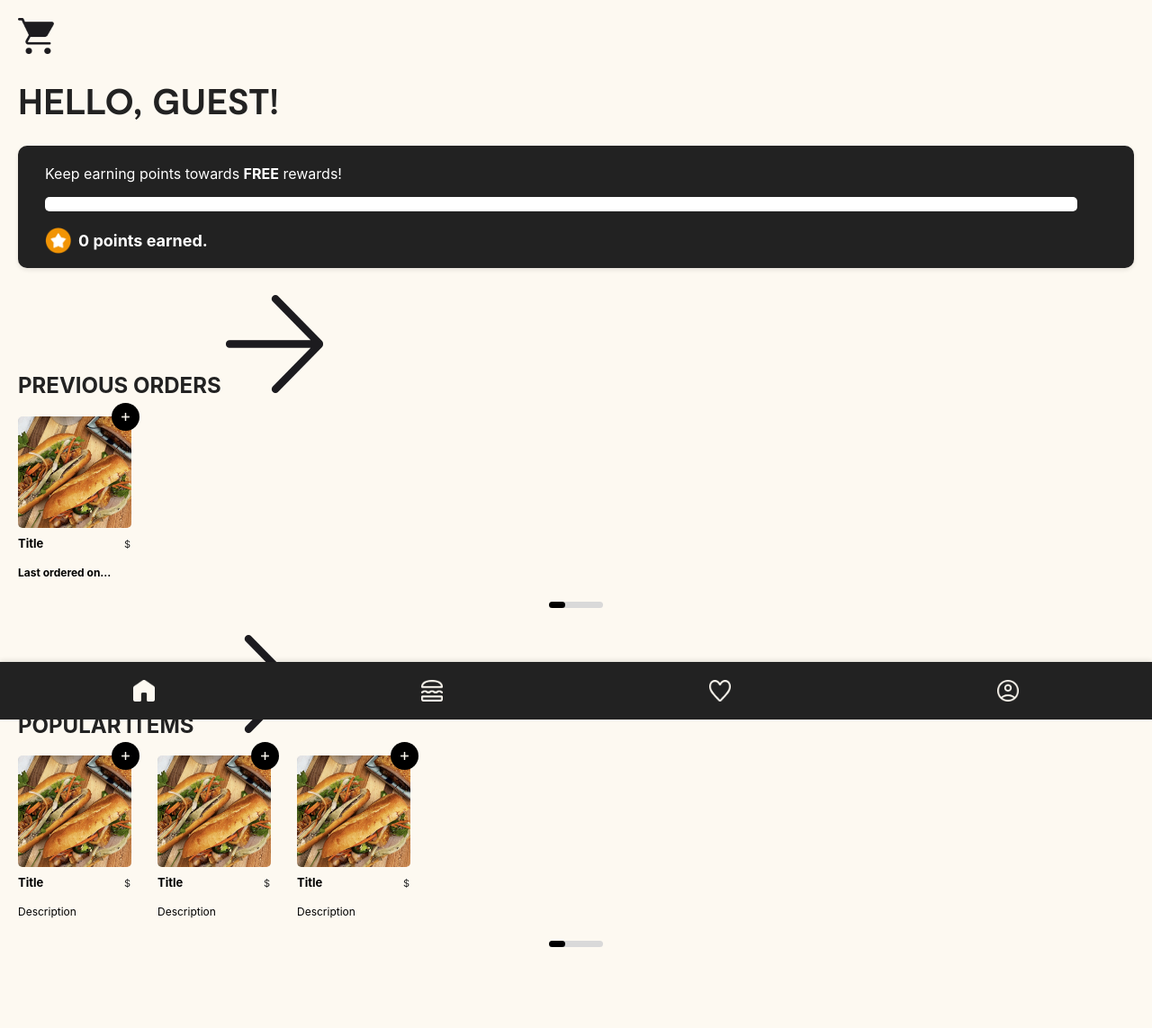
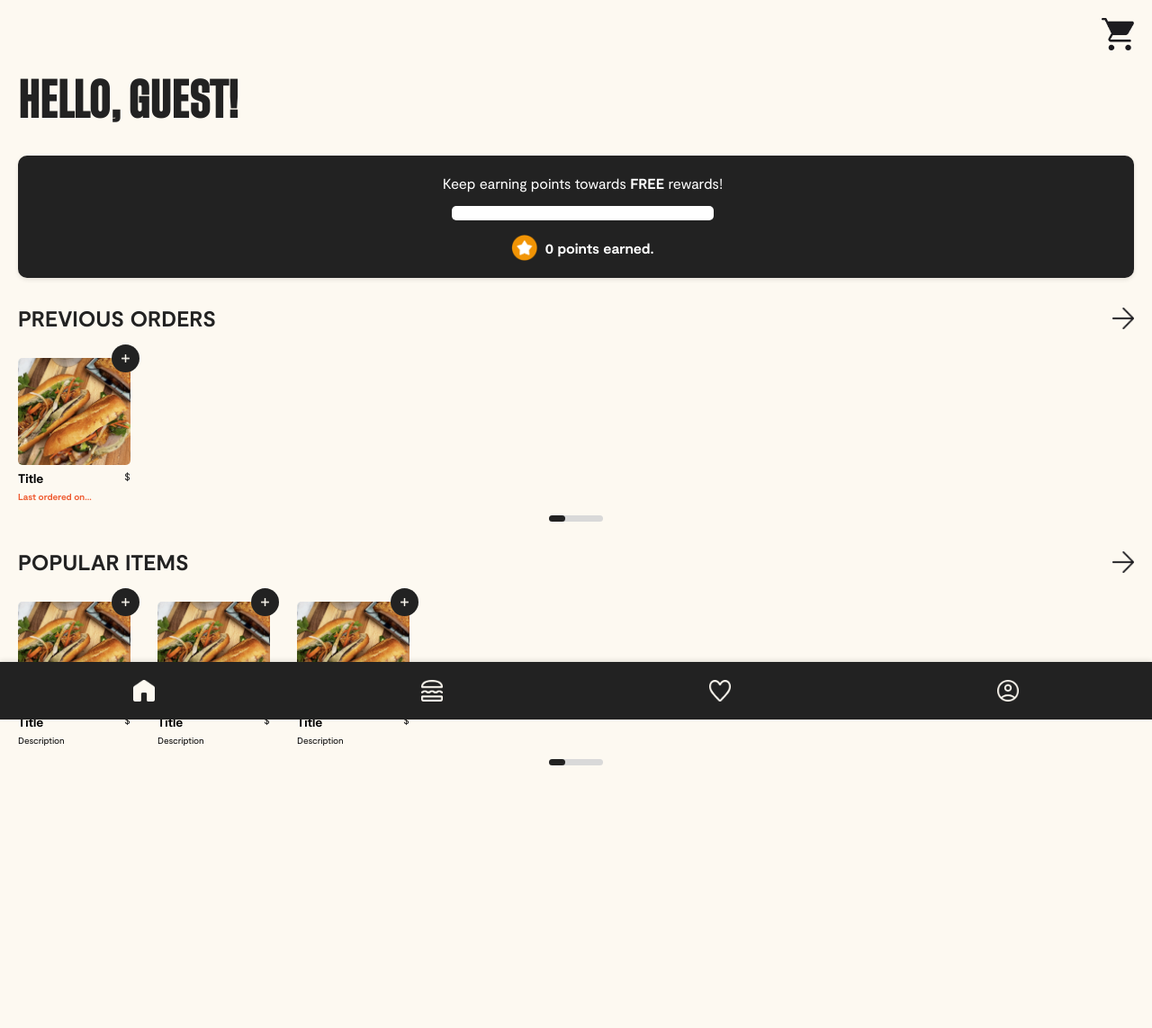
Before and after one commit to mjc498/idm216-lennox-app, a PHP site: page / in a window 1280 px wide. Shown: the whole page at 90% size. After the commit the page ends 851 px from the top, so only its background shows below. Run offline with PHP 8.4, Linux system fonts and the light colour scheme.

Commit message:
🤍 css housekeeping

```diff
--- a/public_html/css/styles.css
+++ b/public_html/css/styles.css
@@ -7,51 +7,46 @@
     --primary-button-color: #D4E377;
     --accent-color-one: #EF5A30;
     --accent-color-two: #FEAE33;
-    --box-shadow-color: rgba(0, 0, 0, 0.1);
 }
-
-/* ------------------------------------------ */
-/* FONTS */
-@import url('https://fonts.googleapis.com/css2?family=Inter:wght@400;700&display=swap');
-@import url('https://fonts.googleapis.com/css2?family=Moderat:wght@400;700&display=swap');
-@import url('https://fonts.googleapis.com/css2?family=Roboto:wght@400;700&display=swap');
 
 /* ------------------------------------------ */
 /* TEXT */
 body {
-    font-family: 'Inter', sans-serif;
+    font-family: 'Moderat', sans-serif;
     background-color: var(--primary-bg-color);
     margin: 0;
-    padding: 20px 20px 70px 20px;
+    padding: 20px 20px 70px;
 }
 
 h1 {
-    font-family: 'Moderat', sans-serif;
-    font-size: 40px;
+    font-family: 'Tusker Grotesk', sans-serif;
+    font-size: 44px;
     color: var(--primary-font-color);
     display: flex;
     justify-content: space-between;
     align-items: center;
+    margin-top: 60px;
 }
 
 .section-title {
     font-size: 24px;
     color: var(--primary-font-color);
-    margin-top: 30px;
-}
-
-.see-more {
-    float: right;
-    font-size: 14px;
-    margin-top: 10px;
+    margin: 30px 0;
+    display: flex;
+    justify-content: space-between;
+    align-items: center;
+    width: 100%;
 }
 
 /* ------------------------------------------ */
 /* ICONS */
 .cart-icon {
-    width: 40px;
-    height: 40px;
+    width: 36px;
+    height: 36px;
     cursor: pointer;
+    position: absolute;
+    top: 20px;
+    right: 20px;
 }
 
 .star-icon {
@@ -60,38 +55,42 @@ h1 {
     margin-right: 8px;
 }
 
+.arrow-icon {
+    width: 24px;
+    height: 24px;
+    cursor: pointer;
+}
+
 /* ------------------------------------------ */
 /* POINTS SECTION */
 .points-bar {
     background: var(--primary-font-color);
-    padding: 15px;
-    padding-left: 30px;
+    padding: 5px 15px 15px 30px;
     border-radius: 10px;
     box-shadow: 0px 2px 5px rgba(0, 0, 0, 0.1);
-    text-align: left;
+    text-align: center;
     margin-top: 10px;
     color: var(--secondary-bg-color);
     height: 116px;
-    padding-top: 5px; /* Adjust to move content up */
-
 }
 
 .points-earned {
-    font-weight: 700;
-    color: var(--secondary-bg-color);
-    font-size: 18px;
+    font-size: 16px;
     display: flex;
     align-items: center;
+    justify-content: center;
+    width: 100%;
 }
 
 .progress-bar {
     height: 16px;
-    width: 100%;
-    max-width: 96%;
+    width: 291px;
+    max-width: 100%;
     border-radius: 5px;
     background: var(--secondary-bg-color);
     position: relative;
     overflow: hidden;
+    margin: 10px auto;
 }
 
 .points-number {
@@ -100,26 +99,24 @@ h1 {
 }
 
 /* ------------------------------------------ */
-/* FOOD ITEMS */
-.orders-container,
-.popular-items {
+/* PREVIOUS ORDERS | POPULAR ITEMS */
+.orders-container {
     display: flex;
     overflow-x: auto;
     gap: 15px;
     padding-bottom: 10px;
+    overflow: visible;
 }
 
 .order-item {
-    background: none;
     text-align: left;
     width: 140px;
     position: relative;
-    overflow: visible; /* Allow elements to overflow */
 }
 
 .order-item img {
-    height: 124px;
-    width: 90%;
+    height: 119px;
+    width: 125px;
     object-fit: cover;
     border-radius: 5px;
     display: block;
@@ -133,32 +130,33 @@ h1 {
 }
 
 .order-item h3 {
-    font-size: 13px;
-    margin: 0;
+    font-size: 14px;
+    margin: 4px 0 0;
     font-weight: bold;
-    flex-grow: 1;
-    margin-top: 4px;
 }
 
 .order-item .price {
-    font-size: 11px;
+    font-size: 12px;
     color: var(--primary-font-color);
 }
 
 .order-item p {
-    font-size: 12px;
-    margin-bottom: 5px;
-    margin-top: 5x;
+    font-size: 10px;
+    margin: 5px 0;
+}
+
+.last-order {
+    color: var(--accent-color-one);
 }
 
 /* ------------------------------------------ */
-/* ADD */
+/* ADD BUTTON */
 .add-icon {
     position: absolute;
     top: -15px;
     right: 5px;
-    background-color: #000;
-    color: #fff;
+    background-color: var(--primary-font-color);
+    color: var(--secondary-bg-color);
     font-size: 20px;
     font-weight: bold;
     border-radius: 50%;
@@ -183,13 +181,13 @@ h1 {
     background-color: #D9D9D9;
     border-radius: 20px;
     position: relative;
-    margin: 10px auto 20px;
+    margin: 0 auto 10px;
 }
 
 .scroll-fill {
     width: 30%;
     height: 100%;
-    background-color: #000000;
+    background-color: var(--primary-font-color);
     border-radius: 20px;
 }
 
@@ -216,7 +214,3 @@ h1 {
 .footer-nav img:hover {
     background-color: #161616;
 }
-
-.orders-container {
-    overflow: visible;
-}
```
